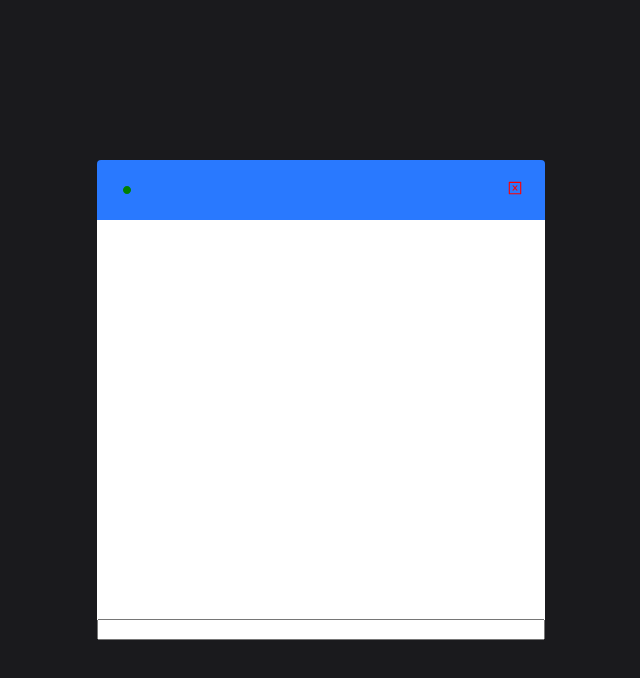
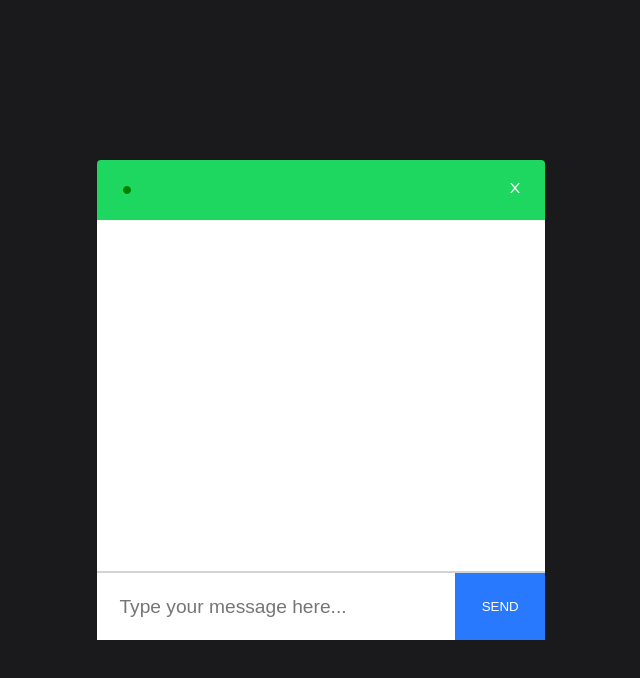
Before and after one commit to mplowey28/typescript-chatapp, a React (Create React App) app in the folder client/: page /chat in a window 1280 px wide. Shown: the top 678 px of the page, without its empty margins (319-959 px from the left). Built offline with nearby package versions, Linux system fonts and the light colour scheme; no server answers.

Commit message:
added input and message components

```diff
--- a/client/src/components/Chat/Chat.tsx
+++ b/client/src/components/Chat/Chat.tsx
@@ -2,6 +2,8 @@ import React, { useState, useEffect, SyntheticEvent } from "react";
 import queryString from "query-string";
 import * as io from "socket.io-client";
 import InfoBar from "../InfoBar/InfoBar";
+import Input from "../Input/Input";
+import Messages from "../Messages/Messages";
 import "./Chat.css";
 
 let socket: SocketIOClient.Socket;
@@ -44,13 +46,11 @@ const Chat: React.FC<ILocation> = ({ location }) => {
 		<div className='outerContainer'>
 			<div className='container'>
 				<InfoBar room={room} />
-				<input
-					value={message}
-					type='text'
-					onChange={event => setMessage(event.currentTarget.value)}
-					onKeyPress={event =>
-						event.key === "Enter" ? sendMessage(event) : null
-					}
+				<Messages messages={messages} />
+				<Input
+					message={message}
+					setMessage={setMessage}
+					sendMessage={sendMessage}
 				/>
 			</div>
 		</div>
--- a/client/src/components/InfoBar/InfoBar.css
+++ b/client/src/components/InfoBar/InfoBar.css
@@ -2,7 +2,7 @@
 	display: flex;
 	align-items: center;
 	justify-content: space-between;
-	background: #2979ff;
+	background: #1ed761;
 	border-radius: 4px 4px 0 0;
 	height: 60px;
 	width: 100%;
--- a/client/src/components/InfoBar/InfoBar.tsx
+++ b/client/src/components/InfoBar/InfoBar.tsx
@@ -1,14 +1,13 @@
 import React from "react";
 import "./InfoBar.css";
 import { GoPrimitiveDot } from "react-icons/go";
-import { AiOutlineCloseSquare } from "react-icons/ai";
+import { AiOutlineClose } from "react-icons/ai";
 
 type RoomProps = {
 	room: string | string[] | null;
 };
 
-const InfoBar: React.FC<RoomProps> = ({ room }) => {
-	return (
+const InfoBar: React.FC<RoomProps> = ({ room }) => (
 	<div className='infoBar'>
 		<div className='leftInnerContainer'>
 			<GoPrimitiveDot style={{ fill: "green", marginRight: "5%" }} />
@@ -16,11 +15,10 @@ const InfoBar: React.FC<RoomProps> = ({ room }) => {
 		</div>
 		<div className='rightInnerContainer'>
 			<a href='/'>
-					<AiOutlineCloseSquare style={{ fill: "red", color: "white" }} />
+				<AiOutlineClose style={{ fill: "white" }} />
 			</a>
 		</div>
 	</div>
 );
-};
 
 export default InfoBar;
--- /dev/null
+++ b/client/src/components/Input/Input.css
@@ -0,0 +1,29 @@
+.form {
+	display: flex;
+	border-top: 2px solid #d3d3d3;
+}
+
+.input {
+	border: none;
+	border-radius: 0;
+	padding: 5%;
+	width: 80%;
+	font-size: 1.2em;
+}
+
+input:focus,
+textarea:focus,
+select:focus {
+	outline: none;
+}
+
+.sendButton {
+	color: #fff !important;
+	text-transform: uppercase;
+	text-decoration: none;
+	background: #2979ff;
+	padding: 20px;
+	display: inline-block;
+	border: none;
+	width: 20%;
+}
--- /dev/null
+++ b/client/src/components/Input/Input.tsx
@@ -0,0 +1,24 @@
+import React from "react";
+import "./Input.css";
+
+const Input: React.FC<MessageProps> = ({
+	message,
+	setMessage,
+	sendMessage,
+}) => (
+	<form className='form'>
+		<input
+			className='input'
+			placeholder='Type your message here...'
+			value={message}
+			type='text'
+			onChange={event => setMessage(event.currentTarget.value)}
+			onKeyPress={event => (event.key === "Enter" ? sendMessage(event) : null)}
+		/>
+		<button className='sendButton' onClick={event => sendMessage(event)}>
+			Send
+		</button>
+	</form>
+);
+
+export default Input;
--- a/client/src/components/Join/Join.css
+++ b/client/src/components/Join/Join.css
@@ -43,7 +43,7 @@ body {
 	color: #fff !important;
 	text-transform: uppercase;
 	text-decoration: none;
-	background: #29ffe2;
+	background: #1ed761;
 	padding: 20px;
 	border-radius: 5px;
 	display: inline-block;
--- /dev/null
+++ b/client/src/components/Messages/Messages.css
@@ -0,0 +1,5 @@
+.messages {
+	padding: 5% 0;
+	overflow: auto;
+	flex: auto;
+}
--- /dev/null
+++ b/client/src/components/Messages/Messages.tsx
@@ -0,0 +1,7 @@
+import React from "react";
+import ScrollToBottom from "react-scroll-to-bottom";
+import "./Messages.css";
+
+const Message: React.FC<MessageProps> = () => <ScrollToBottom></ScrollToBottom>;
+
+export default Message;
--- a/client/src/type.d.ts
+++ b/client/src/type.d.ts
@@ -11,3 +11,9 @@ interface IMessageObject {
 }
 
 interface IMessages extends Array<IMessageObject> {}
+
+type MessageProps = {
+	message: any;
+	setMessage(arg: string): void;
+	sendMessage(arg: SyntheticEvent): void;
+};
```
Lines whose indentation alone changed are shown as unchanged.
